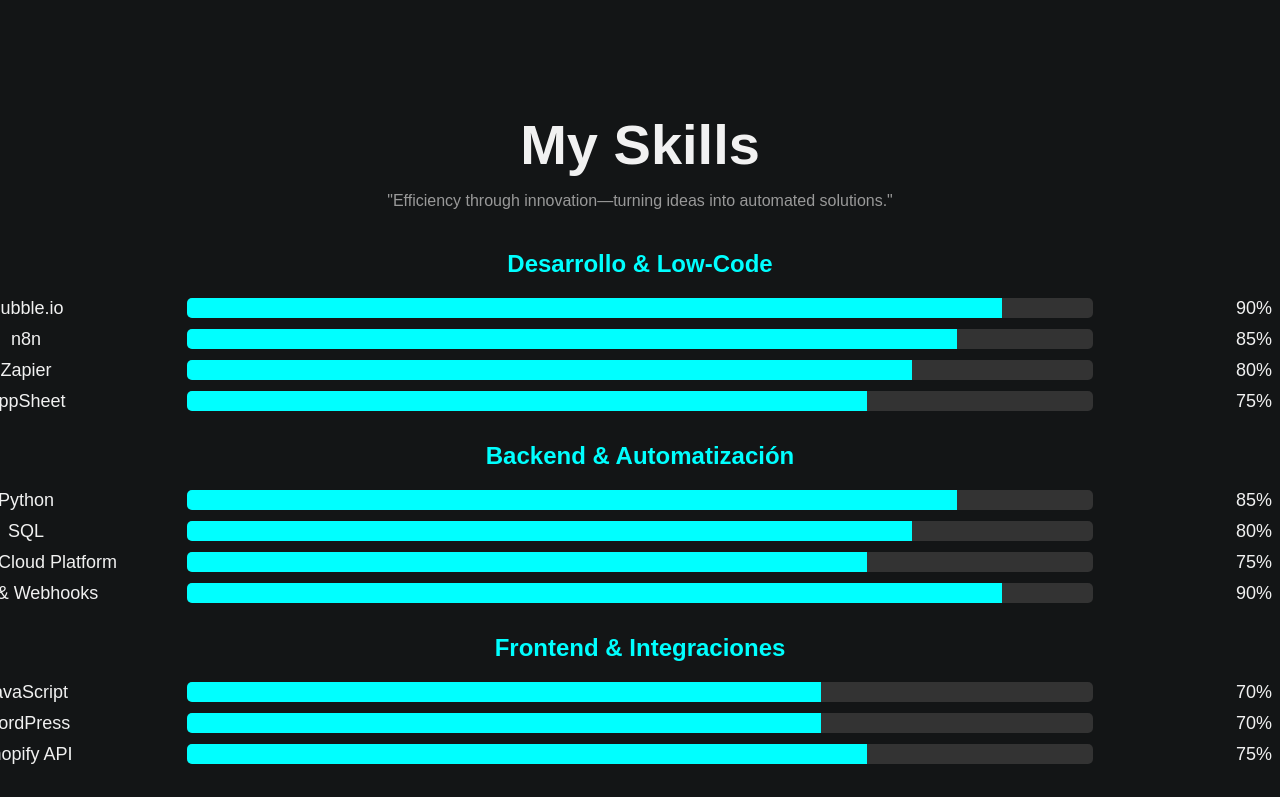
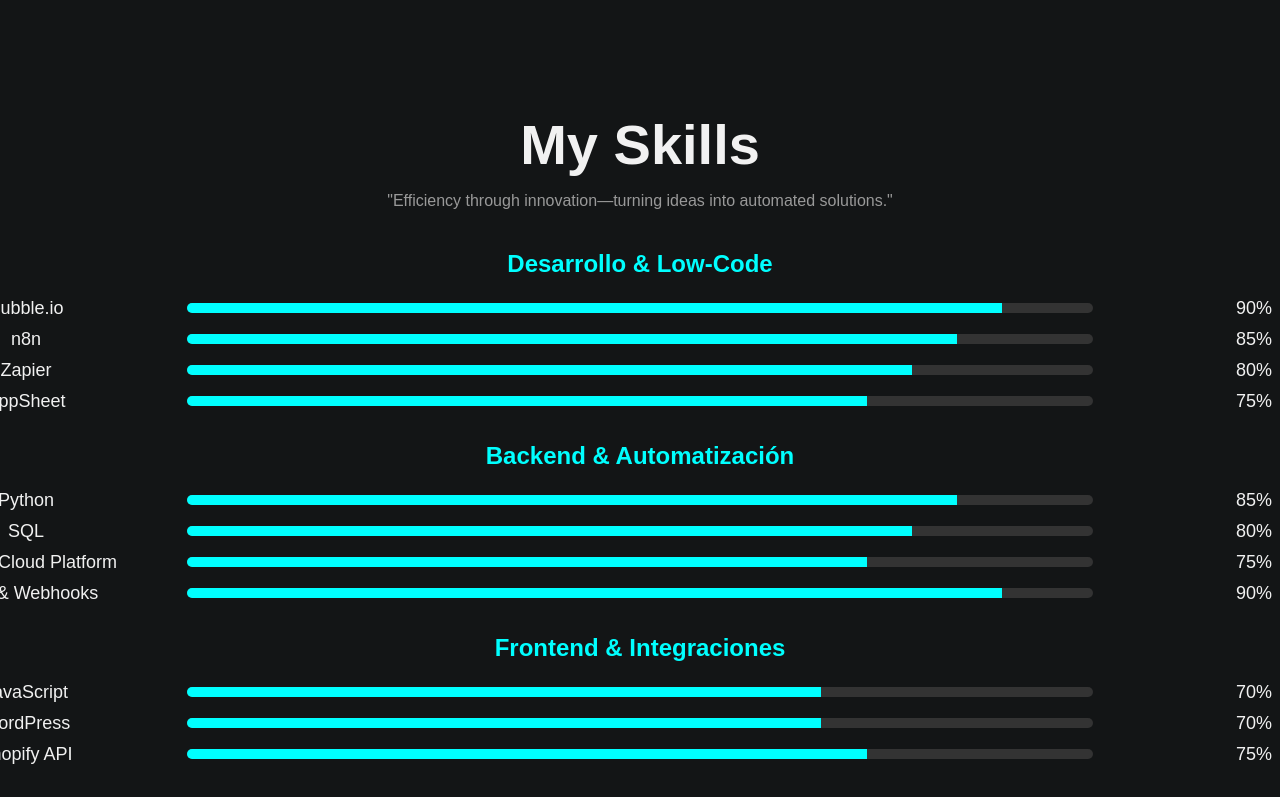
Before and after one commit to juanchovg1/mi-portafolio-frontend, a React (Vite) app: page / in a window 1280 px wide. Shown: the part 3319-4116 px from the top of the page. Built offline with nearby package versions, Linux system fonts and the light colour scheme.

Commit message:
Add height to skill bars in SkillsSection for improved visibility

```diff
--- a/src/styles/components/SkillsSection.css
+++ b/src/styles/components/SkillsSection.css
@@ -49,6 +49,7 @@
 
 .skill-bar {
   flex: 3;
+  height: 10px;
   background-color: #333;
   border-radius: 5px;
   overflow: hidden;
```
